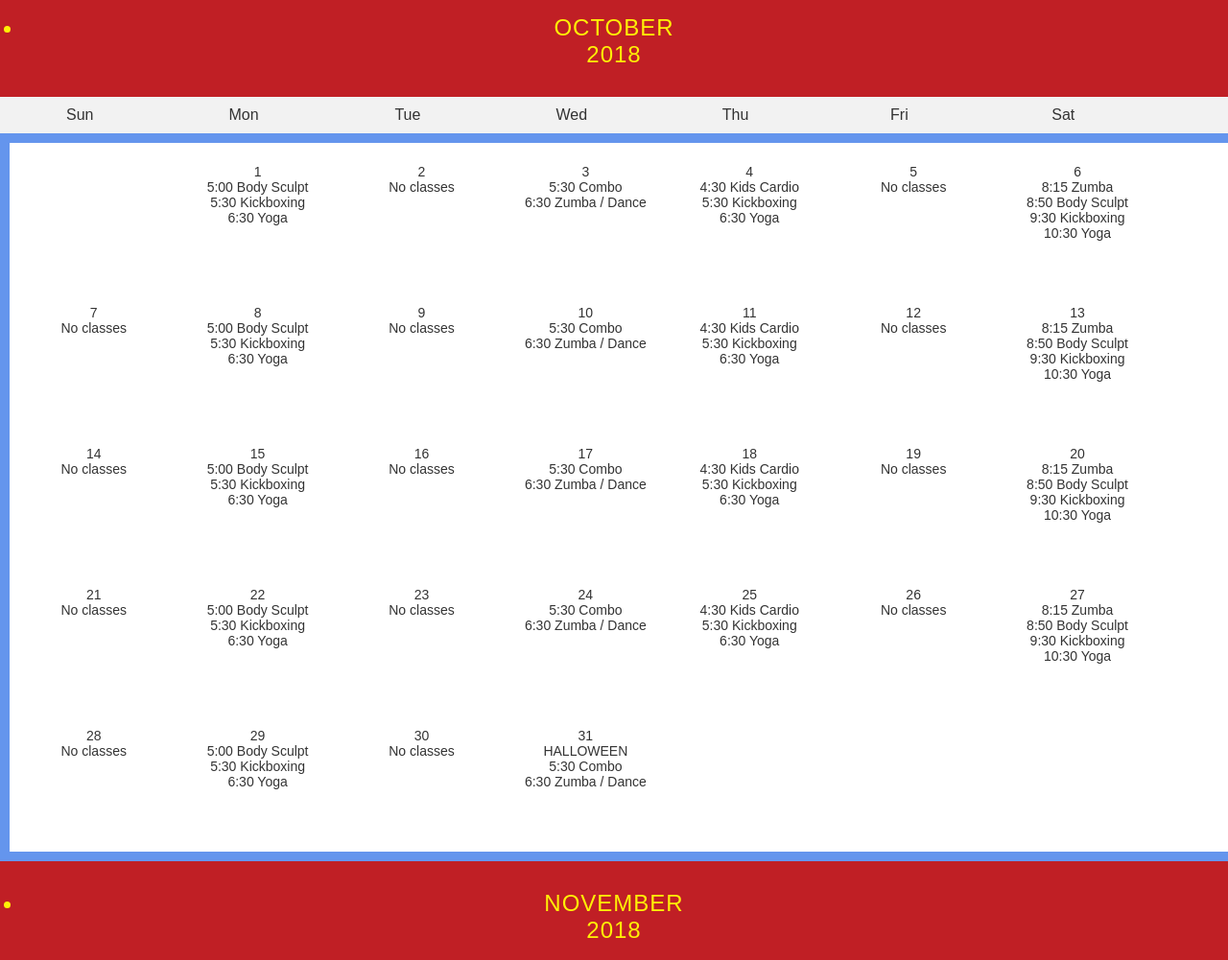
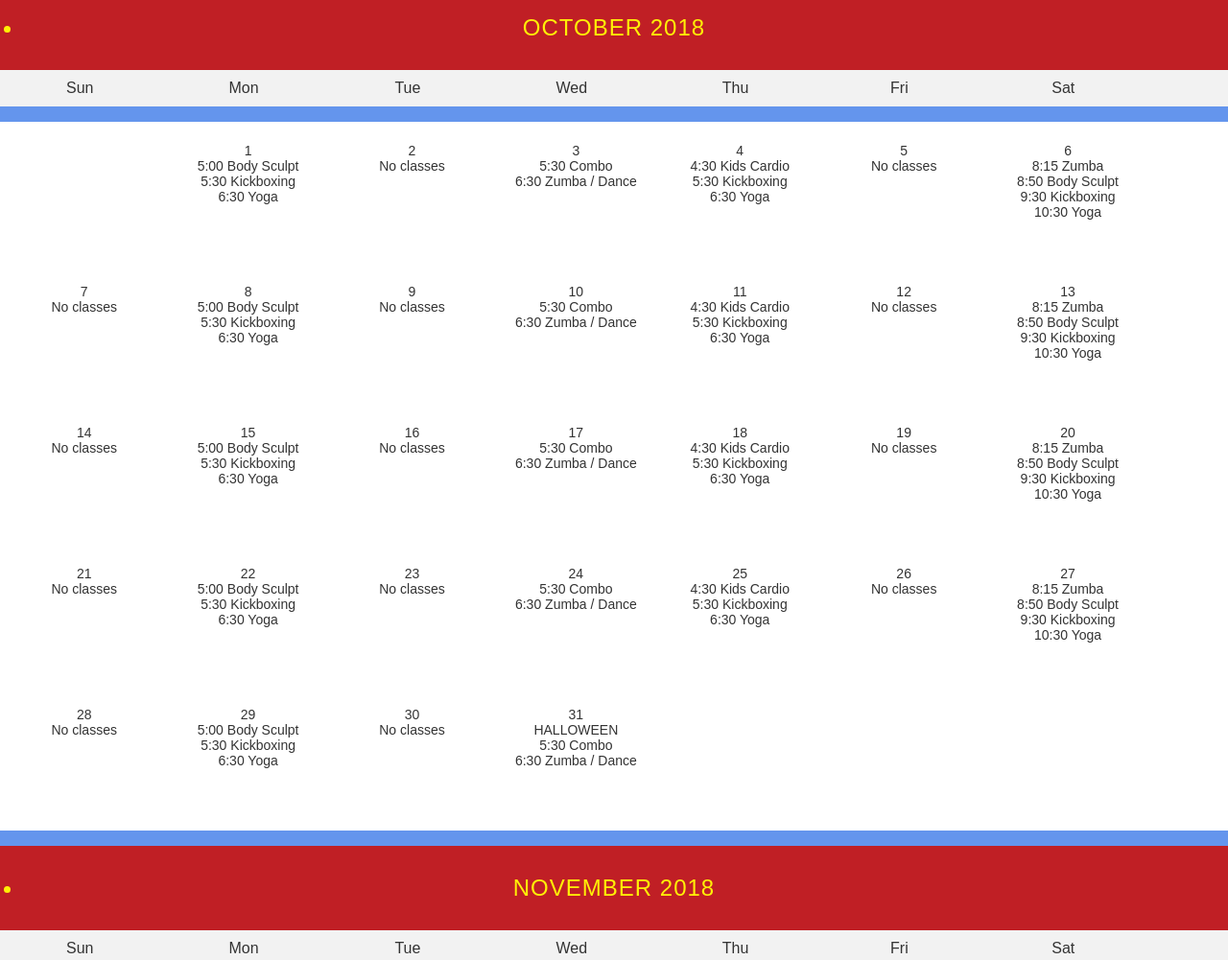
Before and after one commit to scull1916/BFFLLC, a plain HTML site: page calendar.html in a window 1280 px wide. Shown: the part 340-1341 px from the top of the page at 96% size. Drawn offline with Linux system fonts and the light colour scheme.

Commit message:
styling the calendar

```diff
--- a/bff.css
+++ b/bff.css
@@ -107,7 +107,7 @@ body {
 .days {
   padding: 10px 0;
   background: #fff;
-  margin: 10px;
+  /* margin: 10px; */
   width: 100%;
 }
 
@@ -196,21 +196,6 @@ body {
   background-color: white;
 }
 
-#announce {
-  /* background-image: url('https://upload.wikimedia.org/wikipedia/commons/f/ff/Rock_climbers_yosemite.JPG');
-  background-blend-mode: luminosity;
-  background-color: #160633; */
-  height: 500px;
-  /* background-position: center;
-  background-repeat: no-repeat;
-  background-size: cover; */
-
-}
-
-.bio {
-  /* height: 10vh;
-  padding: 2em; */
-}
 
 #mrsb, #instwo {
   height: 10%;
--- a/calendar.html
+++ b/calendar.html
@@ -36,7 +36,7 @@
       <!-- set up the calendar header -->
     <div class="month">
         <ul>
-            <li>October  <div>2018</div></li>
+            <li>October  2018</li>
         </ul>
     </div>
 
@@ -227,7 +227,7 @@
   <!-- set up the calendar header -->
   <div class="month">
         <ul>
-        <li>November  <div>2018</div>
+        <li>November 2018</li>
         </ul>
     </div>
 
```
